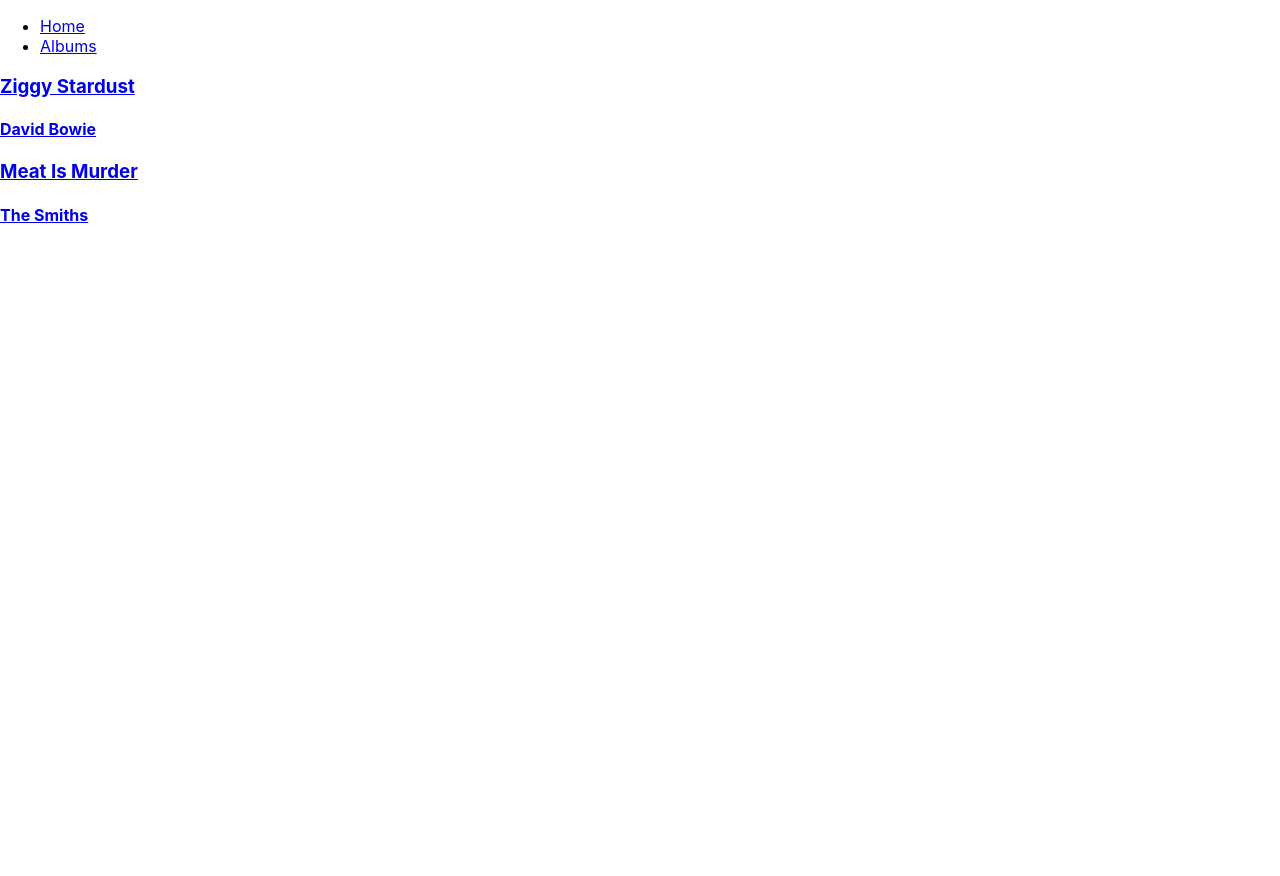
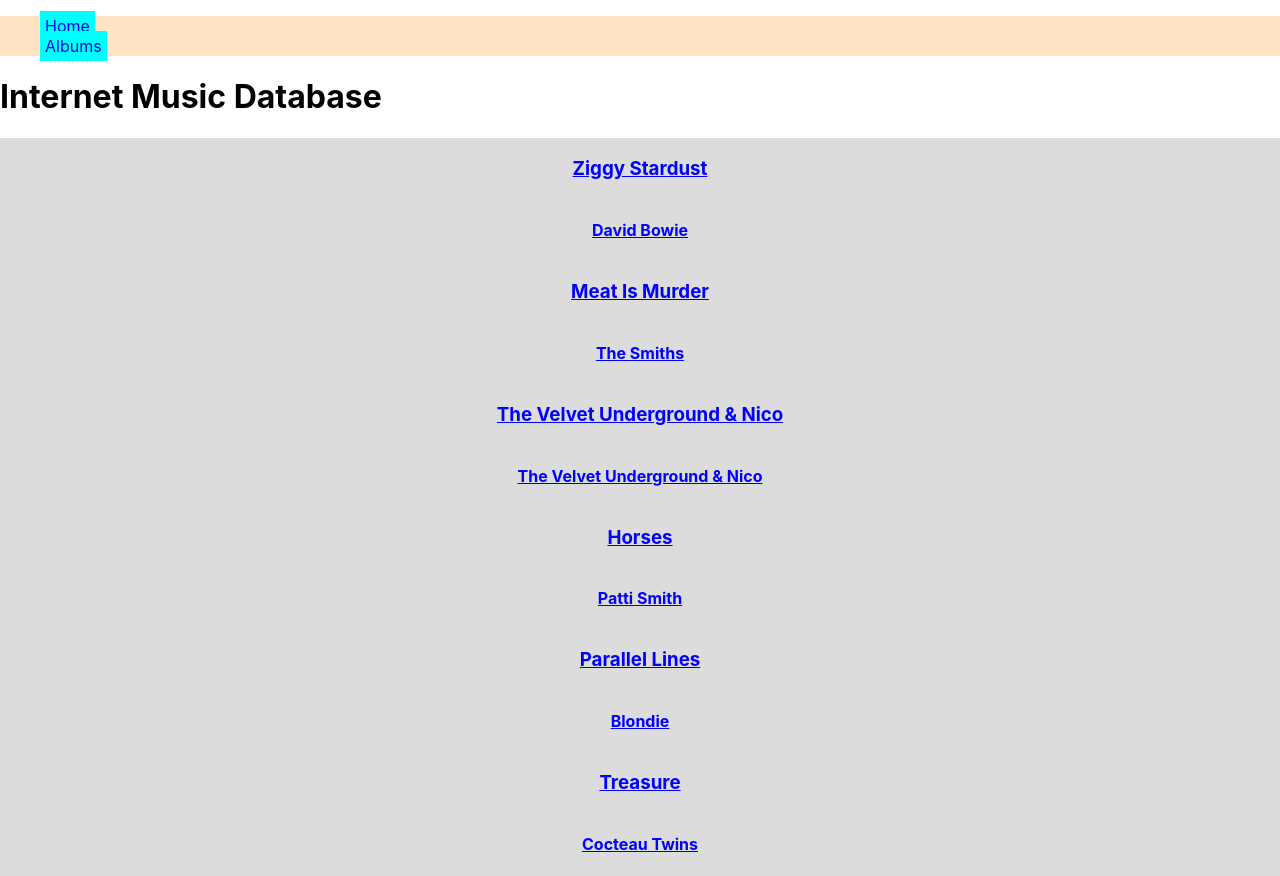
Before and after one commit to kseniiaivanova/react-album-app, a React (Create React App) app: page /albumlist in a window 1280 px wide. Before the commit the page ends 800 px from the top, so only its background shows below. Built offline with nearby package versions, Linux system fonts and the light colour scheme.

Commit message:
feat: changed css to scss

```diff
--- a/package.json
+++ b/package.json
@@ -41,5 +41,8 @@
       "last 1 firefox version",
       "last 1 safari version"
     ]
+  },
+  "devDependencies": {
+    "sass": "^1.62.1"
   }
 }
--- /dev/null
+++ b/src/components/Album.scss
@@ -0,0 +1,7 @@
+.album {
+    background-color: gainsboro;
+    color: blue;
+    display: flex;
+    flex-direction: column;
+    align-items: center;
+}
--- a/src/components/Album.tsx
+++ b/src/components/Album.tsx
@@ -1,9 +1,13 @@
+import "./Album.scss"
+
+
 export interface MyAlbumProps {
     id: string,
     name: string,
     artist: string,
     year: number,
     label: string,
+    image: string;
     showFullInfo?: boolean
 };
 
@@ -14,6 +18,7 @@
     artist,
     year,
     label,
+    image,
     showFullInfo = false }
     : MyAlbumProps) => {
     if (showFullInfo === false) {
@@ -31,11 +36,12 @@
     else {
         return (<>
             <div className="album">
-                <h3>{name}</h3>
-                <h4>{id}</h4>
-                <h4>{artist}</h4>
-                <h4>{year}</h4>
-                <h4>{label}</h4>
+                <img src={image} alt={name} />
+                <h3>Title: {name}</h3>
+                <h4>ID: {id}</h4>
+                <h4>Artist: {artist}</h4>
+                <h4>Year: {year}</h4>
+                <h4>Label: {label}</h4>
 
             </div>
         </>)
--- /dev/null
+++ b/src/components/Navbar.scss
@@ -0,0 +1,13 @@
+.navLinks {
+
+    list-style: none;
+    background-color: bisque;
+    color: aquamarine;
+}
+
+.navLinks a {
+
+    text-decoration: none;
+    padding: 5px;
+    background-color: aqua;
+}
--- a/src/components/Navbar.tsx
+++ b/src/components/Navbar.tsx
@@ -1,10 +1,10 @@
-
+import "./Navbar.scss"
 import { Link } from "react-router-dom"
 
 export const Navbar = () => {
     return (<>
         <nav>
-            <ul>
+            <ul className="navLinks">
 
                 <li>
                     <Link to="/">Home</Link>
--- a/src/components/albums.ts
+++ b/src/components/albums.ts
@@ -1,16 +1,52 @@
  export const allAlbums = [
     {
-        id: "123",
+        id: "IF7LF8IPDD",
         name: "Ziggy Stardust",
         artist: "David Bowie",
         year: 1972,
-        label: "RCA"
+        label: "RCA",
+        image: "https://www.dropbox.com/s/9qknwrcnc5e9yor/ZiggyStardust.jpg?raw=1"
     },
-    {
-        id: "345",
+
+    {   id: "4UDT1BZB14",
         name: "Meat Is Murder",
         artist: "The Smiths",
         year: 1985,
-        label: "Rough Trade"
-    }
+        label: "Rough Trade",
+        image: "https://www.dropbox.com/s/7itkf2ow42bs3bt/MeatMurder.jpg?raw=1"
+    },
+
+    {id: "MDC7KIYDUY",
+    name: "The Velvet Underground & Nico",
+    artist: "The Velvet Underground & Nico",
+    year: 1967,
+    label: "Verve",
+    image: "https://www.dropbox.com/s/u1aymn9qn9chktu/Velvet_Underground_and_Nico.jpg?raw=1"
+},
+
+
+   { id: "V36GVW295Q",
+name: "Horses",
+artist: "Patti Smith",
+year: 1975,
+label: "Arista",
+image: "https://www.dropbox.com/s/1ck5cslqpsvsw5r/PattiSmithHorses.jpg?raw=1"
+},
+
+{ id: "1ES51UGMML",
+name: "Parallel Lines",
+artist: "Blondie",
+year: 1978,
+label: "Chrysalis",
+image: "https://www.dropbox.com/s/4z9ncka7n4n75le/Blondie_-_Parallel_Lines.png?raw=1"
+},
+
+{ id: "PE9EZ88JLN",
+name: "Treasure",
+artist: "Cocteau Twins",
+year: 1984,
+label: "4AD",
+image: "https://www.dropbox.com/s/nquj6aydrhb270y/Treasure_cover.jpg?raw=1"
+}
+
 ];
--- a/src/components/models/MyAlbum.ts
+++ b/src/components/models/MyAlbum.ts
@@ -1,4 +1,4 @@
 export class myAlbum {
 
-    constructor (public id: string, public  name: string, public artist: string, public year: number, public label: string ) {}
+    constructor (public id: string, public  name: string, public artist: string, public year: number, public label: string, public image: string) {}
 };
--- a/src/pages/AlbumList.tsx
+++ b/src/pages/AlbumList.tsx
@@ -11,6 +11,7 @@
 
     return (
         <> <Navbar></Navbar>
+            <h1>Internet Music Database</h1>
             {allAlbums.map((album, index) => (
                 <Link key={index} to={album.id}>
                     <Album {...album} ></Album>
--- a/src/pages/AlbumView.tsx
+++ b/src/pages/AlbumView.tsx
@@ -1,9 +1,7 @@
 import { allAlbums } from "../components/albums";
 import { useParams } from "react-router";
 import { Album } from "../components/Album";
-import { myAlbum } from "../components/models/MyAlbum";
 import { Navbar } from "../components/Navbar";
-
 
 
 export const AlbumView = () => {
@@ -17,6 +15,7 @@
         return (
             <>
                 <Navbar></Navbar>
+                <h1>Internet Music Database</h1>
                 <Album {...currentAlbum} showFullInfo={true}></Album>
             </>
         );
```
Also changed, not shown: src/components/style.scss (added), 1 other file (tests, documents, lock files or other folders).
